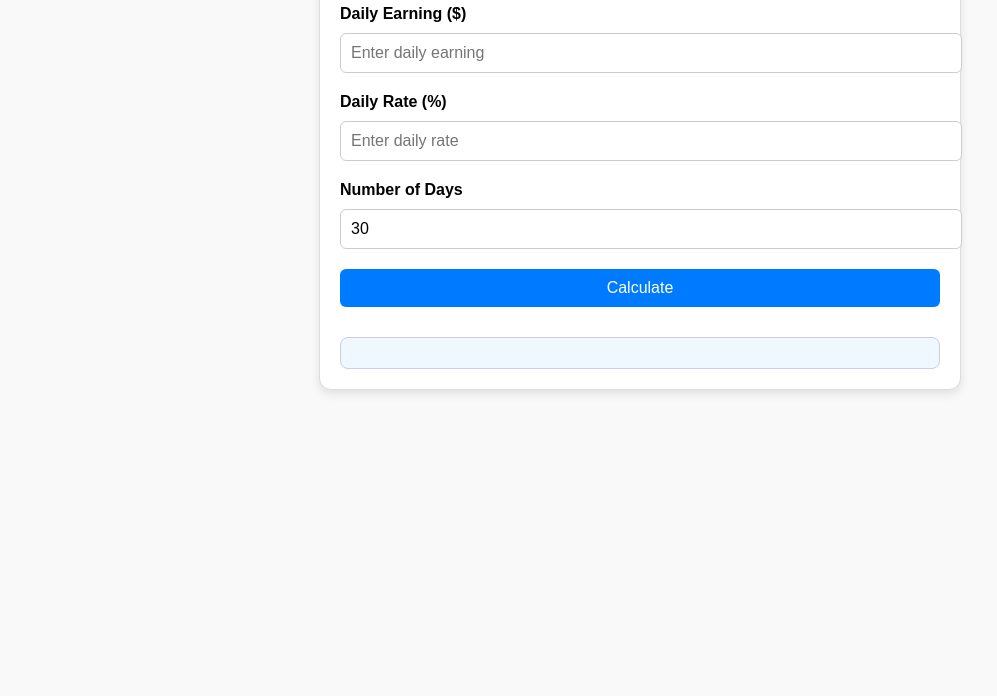
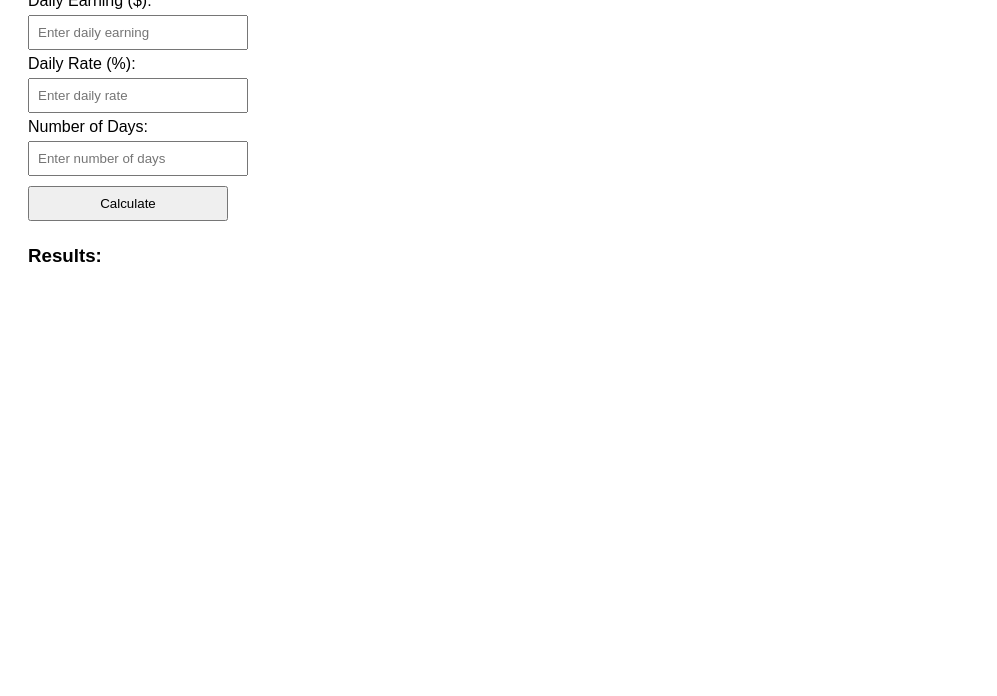
Before and after one commit to uniwebcalculator/Staking, a plain HTML site: page index.html in a window 1280 px wide. Shown: the part 104-800 px from the top of the page, without its empty margins (0-997 px from the left). Drawn offline with Linux system fonts and the light colour scheme.

Commit message:
Add files via upload

```diff
--- a/index.html
+++ b/index.html
@@ -5,69 +5,64 @@
 <meta name="viewport" content="width=device-width, initial-scale=1.0">
 <title>Daily Staking Calculator</title>
 <style>
-    body { font-family: Arial, sans-serif; margin: 20px; background: #f9f9f9; }
-    .container { max-width: 600px; margin: auto; padding: 20px; background: white; border: 1px solid #ddd; border-radius: 12px; box-shadow: 0 4px 10px rgba(0,0,0,0.1); }
-    h2 { text-align: center; }
-    label { font-weight: bold; display: block; margin-top: 10px; }
-    input, button { width: 100%; padding: 10px; margin: 10px 0; font-size: 16px; border-radius: 6px; border: 1px solid #ccc; }
-    button { background: #007BFF; color: white; border: none; cursor: pointer; transition: background 0.3s; }
-    button:hover { background: #0056b3; }
-    table { width: 100%; border-collapse: collapse; margin-top: 20px; }
-    table, th, td { border: 1px solid #ccc; }
-    th { background: #007BFF; color: white; }
-    th, td { padding: 8px; text-align: center; }
-    .summary { margin-top: 20px; padding: 15px; background: #f0f8ff; border-radius: 8px; border: 1px solid #cce; }
+  body { font-family: Arial, sans-serif; padding: 20px; }
+  input, button { margin: 5px 0; padding: 8px; width: 200px; }
+  table { border-collapse: collapse; margin-top: 20px; width: 100%; }
+  th, td { border: 1px solid #ddd; padding: 8px; text-align: right; }
+  th { background-color: #f2f2f2; }
 </style>
 </head>
 <body>
-  <div class="container">
+
 <h2>Daily Staking Calculator</h2>
-    <label>Daily Earning ($)</label>
-    <input type="number" id="earning" placeholder="Enter daily earning">
 
-    <label>Daily Rate (%)</label>
-    <input type="number" id="rate" placeholder="Enter daily rate">
+<label>Daily Earning ($):</label><br>
+<input type="number" id="dailyEarning" placeholder="Enter daily earning"><br>
 
-    <label>Number of Days</label>
-    <input type="number" id="days" placeholder="Enter number of days" value="30">
+<label>Daily Rate (%):</label><br>
+<input type="number" id="dailyRate" placeholder="Enter daily rate"><br>
 
-    <button onclick="calculate()">Calculate</button>
+<label>Number of Days:</label><br>
+<input type="number" id="days" placeholder="Enter number of days"><br>
 
+<button onclick="calculateCompounding()">Calculate</button>
+
+<h3>Results:</h3>
 <div id="result"></div>
-    <div id="summary" class="summary"></div>
-  </div>
 
 <script>
-    function calculate() {
-      let earning = parseFloat(document.getElementById('earning').value);
-      let rate = parseFloat(document.getElementById('rate').value) / 100;
-      let days = parseInt(document.getElementById('days').value);
+function calculateCompounding() {
+    const dailyEarning = parseFloat(document.getElementById('dailyEarning').value);
+    const dailyRate = parseFloat(document.getElementById('dailyRate').value) / 100;
+    const days = parseInt(document.getElementById('days').value);
 
-      if (isNaN(earning) || isNaN(rate) || isNaN(days)) {
-        document.getElementById('result').innerHTML = '<p style="color:red">Please enter valid numbers.</p>';
-        document.getElementById('summary').innerHTML = '';
+    if (isNaN(dailyEarning) || isNaN(dailyRate) || isNaN(days)) {
+        alert("Please enter valid numbers for all fields.");
         return;
     }
 
-      let html = '<table><tr><th>Day</th><th>Amount ($)</th></tr>';
-      let amount = earning;
+    let results = `<table>
+    <tr><th>Day</th><th>Daily Earning ($)</th><th>Staking Interest ($)</th><th>Staking Balance ($)</th></tr>`;
 
-      for (let i = 1; i <= days; i++) {
-        amount += amount * rate; // compound interest
-        html += `<tr><td>${i}</td><td>${amount.toFixed(2)}</td></tr>`;
+    let balance = 0;
+
+    for (let day = 1; day <= days; day++) {
+        balance += dailyEarning; // Add daily earning
+        let interest = balance * dailyRate; // Calculate daily interest
+        balance += interest; // Add interest to balance
+
+        results += `<tr>
+            <td>${day}</td>
+            <td>${dailyEarning.toFixed(2)}</td>
+            <td>${interest.toFixed(2)}</td>
+            <td>${balance.toFixed(2)}</td>
+        </tr>`;
     }
 
-      html += '</table>';
-      document.getElementById('result').innerHTML = html;
-
-      let profit = amount - earning;
-      document.getElementById('summary').innerHTML = `
-        <h3>Summary</h3>
-        <p><b>Starting Amount:</b> $${earning.toFixed(2)}</p>
-        <p><b>Final Amount after ${days} days:</b> $${amount.toFixed(2)}</p>
-        <p><b>Total Profit:</b> $${profit.toFixed(2)}</p>
-      `;
+    results += `</table>`;
+    document.getElementById('result').innerHTML = results;
 }
 </script>
+
 </body>
 </html>
```
Lines whose indentation alone changed are shown as unchanged.
